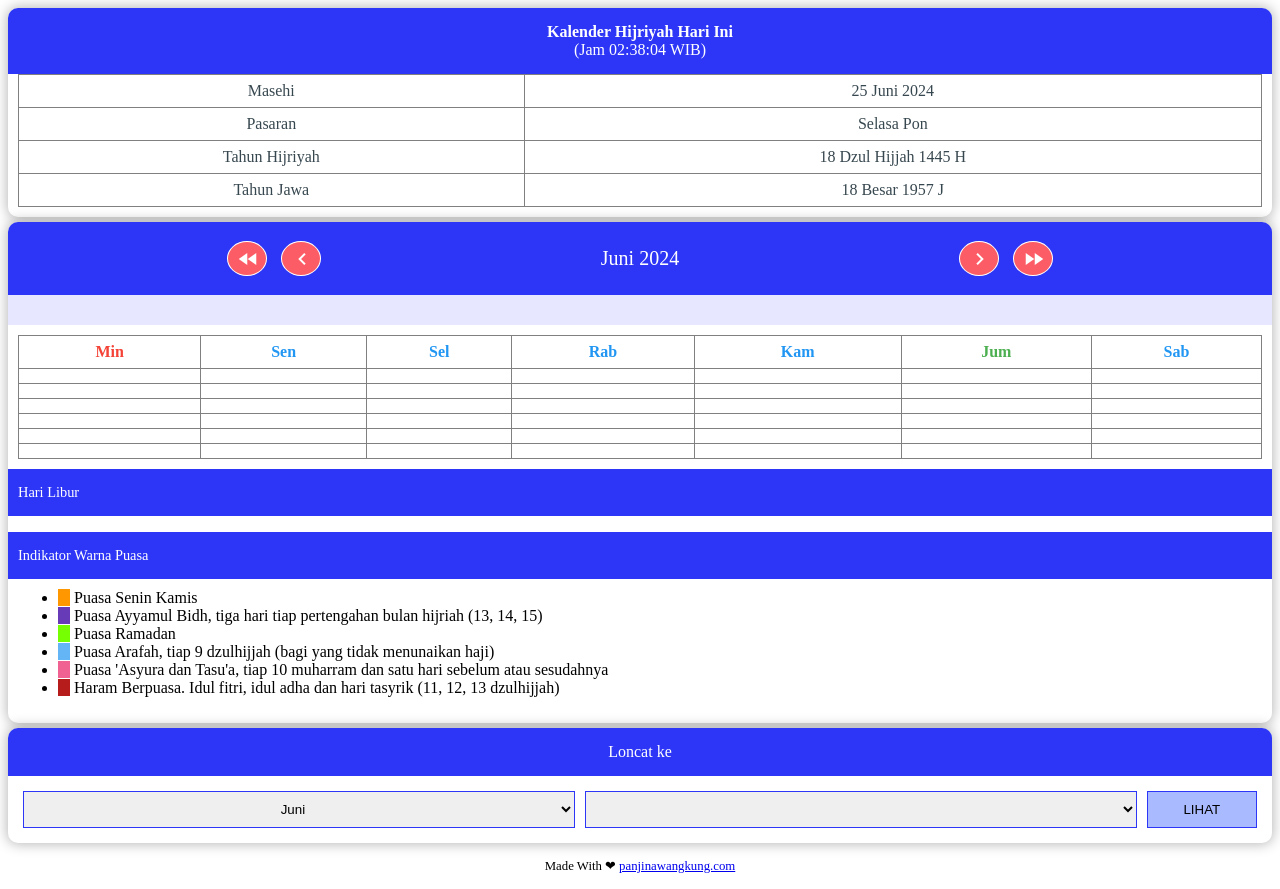
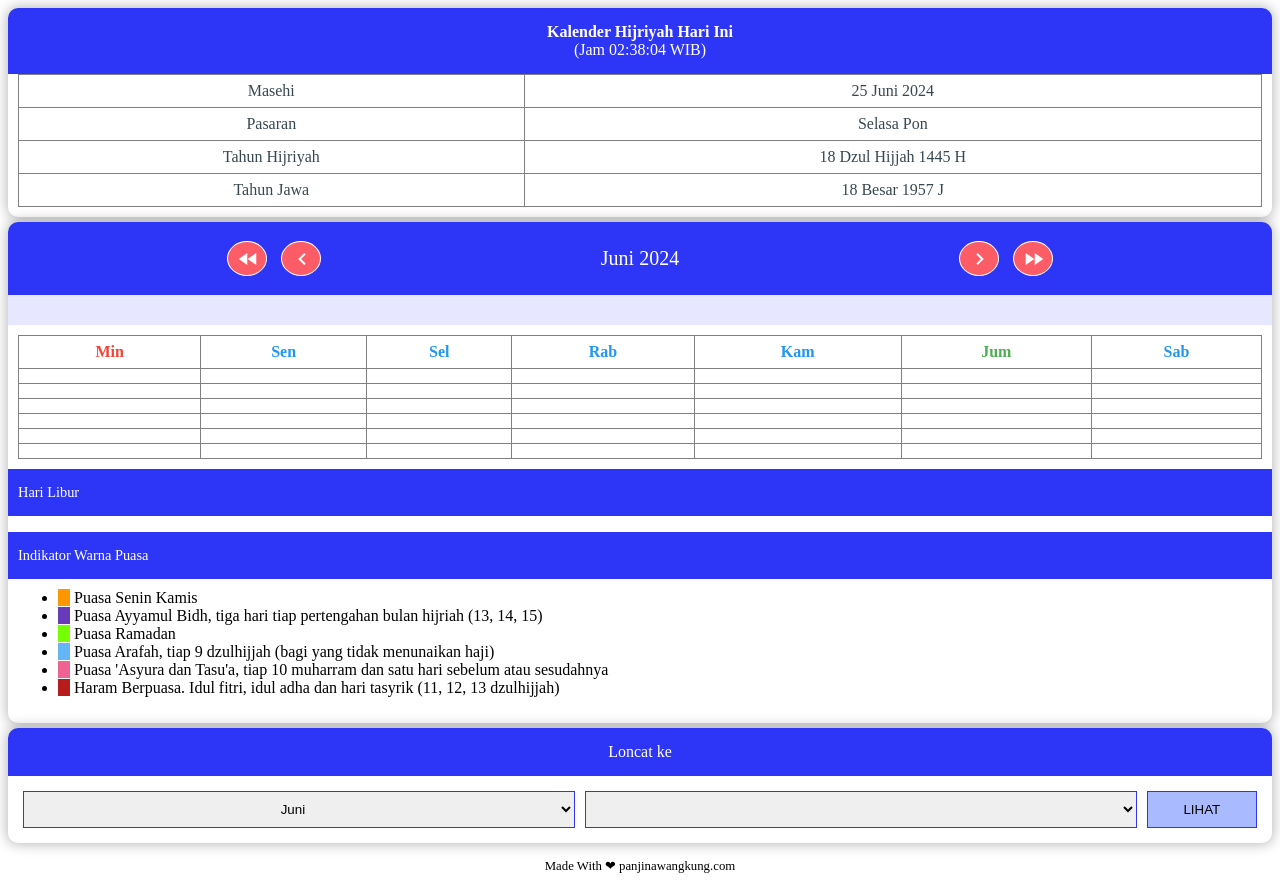
Before and after one commit to kenthusblog/contoh, a plain HTML site: page index.html in a window 1280 px wide. Drawn offline with nearby package versions, Linux system fonts and the light colour scheme.

Commit message:
Update index.html

```diff
--- a/index.html
+++ b/index.html
@@ -543,7 +543,7 @@ p.m-date{
 				</ul>
 				</div>
 			</div>
-			<div id='sc'>Made With ❤ <a href='https://panjinawangkung.com'>panjinawangkung.com</a></div>
+			<div id='sc'>Made With ❤ panjinawangkung.com</div>
 
 <!-- Modal Structure -->
 <div id="myModal" class="modal">
```
